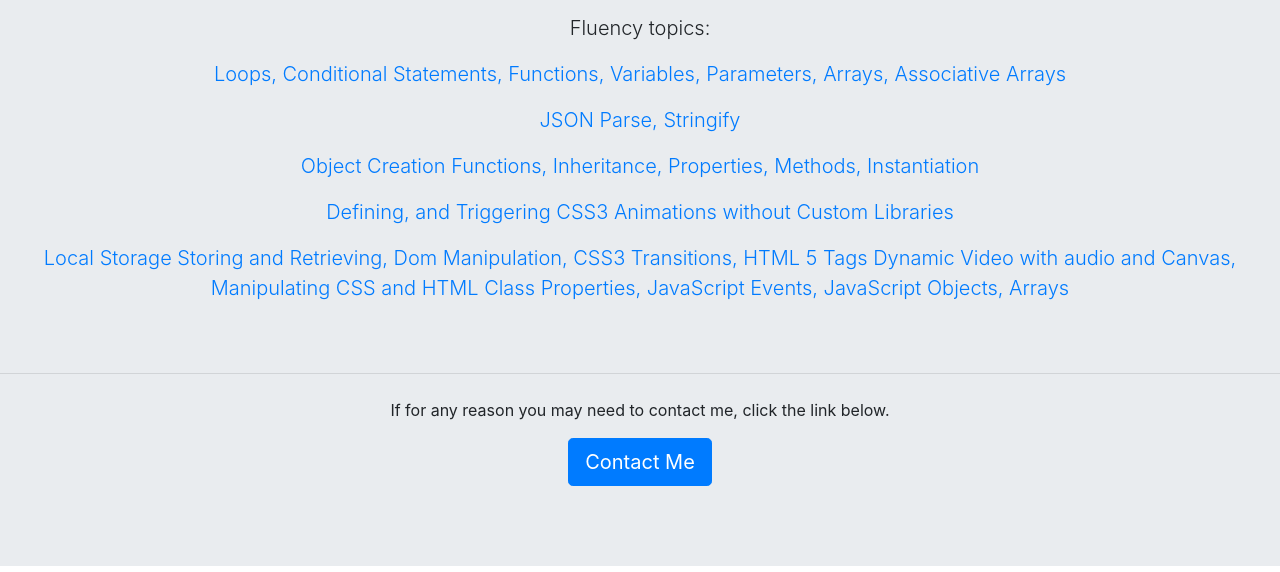
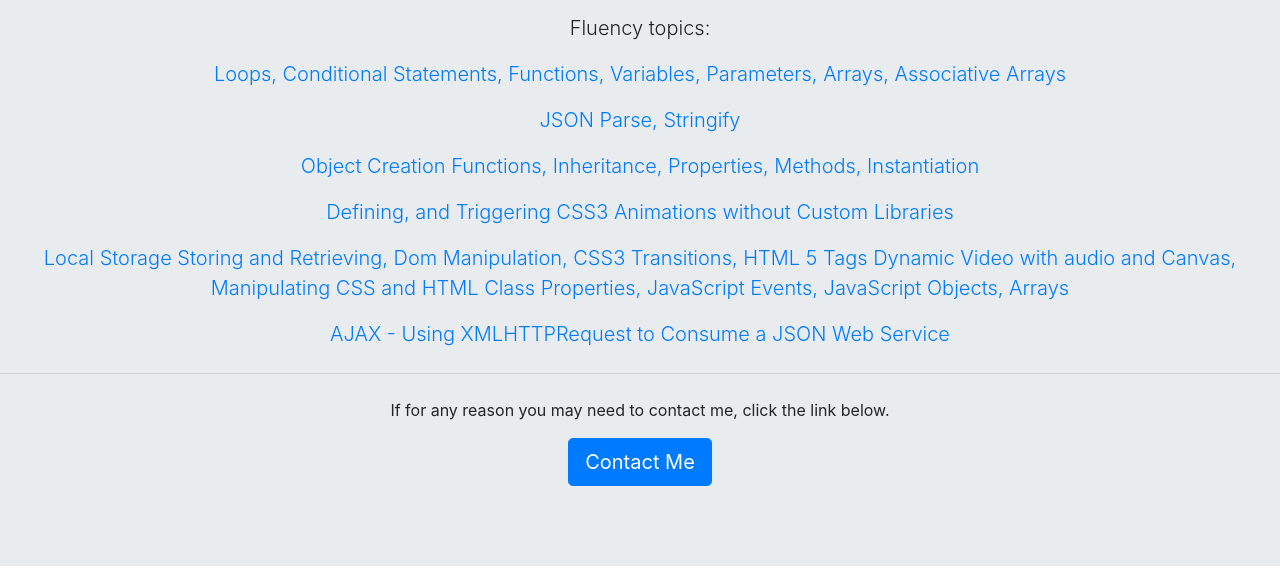
Before and after one commit to Morris-Trevon/CIT-261-Mobile-Development, a plain HTML site: page index.html in a window 1280 px wide. Shown: the part 228-800 px from the top of the page. Drawn offline with Linux system fonts and the light colour scheme.

Commit message:
Added the AJax link to it

```diff
--- a/index.html
+++ b/index.html
@@ -53,7 +53,7 @@
 	   <p class="lead"><a href="objectTimeCalc.html">Object Creation Functions, Inheritance, Properties, Methods, Instantiation</a></p>
 		<p class="lead"><a href="animationWithCSSandTriggers.html" >Defining, and Triggering CSS3 Animations without Custom Libraries</a></p>
 		<p class="lead"><a href="formwithJSClass.html" >Local Storage Storing and Retrieving, Dom Manipulation, CSS3 Transitions, HTML 5 Tags Dynamic Video with audio and Canvas, Manipulating CSS and HTML Class Properties, JavaScript Events, JavaScript Objects, Arrays</a></p>
-       <p class="lead">&nbsp;</p>
+       <p class="lead"><a href="AjaxConnectandDisplay.html">AJAX - Using XMLHTTPRequest to Consume a JSON Web Service</a></p>
        <hr class="my-4">
        <p>If for any reason you may need to contact me, click the link below.</p>
        <p class="lead">
```
